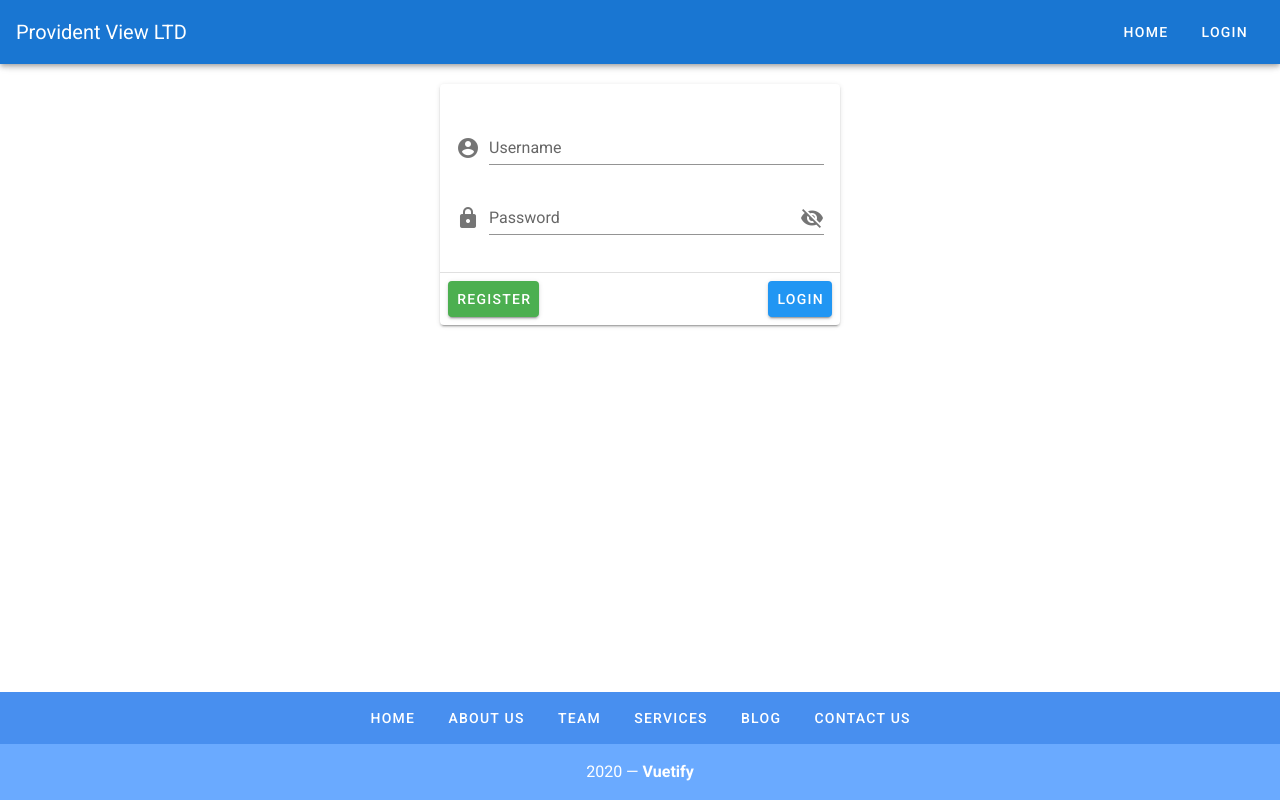
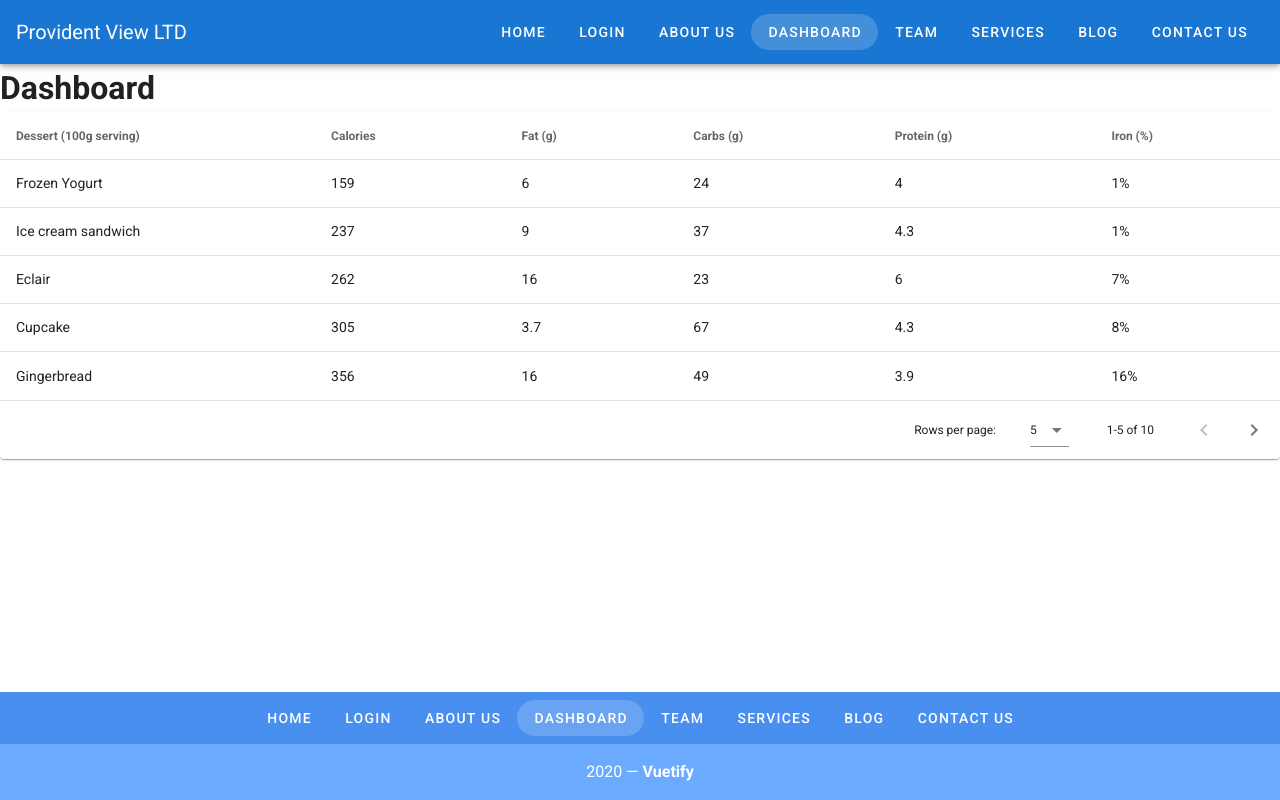
Before and after one commit to dm-creations/providentview, a Vue app: page /dashboard in a window 1280 px wide. Built offline with nearby package versions, Linux system fonts and the light colour scheme.

Commit message:
lesson 3 complete

```diff
--- a/package.json
+++ b/package.json
@@ -10,11 +10,13 @@
   "dependencies": {
     "core-js": "^3.6.5",
     "vue": "^2.6.11",
+    "vue-router": "^3.2.0",
     "vuetify": "^2.2.11"
   },
   "devDependencies": {
     "@vue/cli-plugin-babel": "~4.4.0",
     "@vue/cli-plugin-eslint": "~4.4.0",
+    "@vue/cli-plugin-router": "^4.4.6",
     "@vue/cli-service": "~4.4.0",
     "babel-eslint": "^10.1.0",
     "eslint": "^6.7.2",
--- a/src/App.vue
+++ b/src/App.vue
@@ -1,40 +1,19 @@
 <template>
   <v-app>
-
     <v-app-bar app color="primary" dark>
       <v-toolbar-title>Provident View LTD</v-toolbar-title>
       <v-spacer></v-spacer>
-      <v-btn text rounded>Home</v-btn>
-      <v-btn text rounded>Login</v-btn>
+      <v-btn
+        v-for="link in links"
+        :key="`${link.label}-header-link`"
+        text
+        rounded
+        :to="link.url">
+        {{ link.label }}
+      </v-btn>
     </v-app-bar>
     <v-content>
-      <!-- login Module -->
-      <v-card width="400" class="mx-auto mt-5">
-        <v-card-title>
-
-        </v-card-title>
-        <v-card-text>
-          <v-form>
-            <v-text-field
-              label="Username"
-              prepend-icon="mdi-account-circle"
-              />
-            <v-text-field
-              :type="showPassword ? 'text' : 'password'"
-              label="Password"
-              prepend-icon="mdi-lock"
-              :append-icon="showPassword ? 'mdi-eye' : 'mdi-eye-off'"
-              @click:append="showPassword = !showPassword"
-            />
-          </v-form>
-        </v-card-text>
-        <v-divider />
-        <v-card-actions>
-          <v-btn color="success">Register</v-btn>
-          <v-spacer></v-spacer>
-          <v-btn color="info">Login</v-btn>
-        </v-card-actions>
-      </v-card>
+      <router-view></router-view>
     </v-content>
     <v-footer
       color="primary lighten-1"
@@ -46,13 +25,14 @@
       >
         <v-btn
           v-for="link in links"
-          :key="link"
+          :key="`${link.label}-footer-link`"
           color="white"
           text
           rounded
           class="my-2"
+          :to="link.url"
         >
-          {{ link }}
+          {{ link.label }}
         </v-btn>
         <v-col
           class="primary lighten-2 py-4 text-center white--text"
@@ -70,20 +50,45 @@
 
 export default {
   name: 'App',
-
   components: {
   },
-
-  data: () => ({
-    showPassword: false,
-    links: [
-        'Home',
-        'About Us',
-        'Team',
-        'Services',
-        'Blog',
-        'Contact Us',
+  data () {
+    return {
+      links: [
+        {
+          label: 'Home',
+          url: '/'
+        },
+        {
+          label: 'Login',
+          url: '/login'
+        },
+        {
+          label: 'About Us',
+          url: '/about-us'
+        },
+        {
+          label: 'Dashboard',
+          url: '/dashboard'
+        },
+        {
+          label: 'Team',
+          url: '/team'
+        },
+        {
+          label: 'Services',
+          url: '/services'
+        },
+        {
+          label: 'Blog',
+          url: '/blog'
+        },
+        {
+          label: 'Contact Us',
+          url: '/contact-us'
+        }
       ],
-  }),
-};
+    }
+  }
+}
 </script>
--- a/src/main.js
+++ b/src/main.js
@@ -1,10 +1,12 @@
 import Vue from 'vue'
 import App from './App.vue'
 import vuetify from './plugins/vuetify';
+import router from './router'
 
 Vue.config.productionTip = false
 
 new Vue({
   vuetify,
+  router,
   render: h => h(App)
 }).$mount('#app')
--- /dev/null
+++ b/src/router/index.js
@@ -0,0 +1,40 @@
+import Vue from 'vue'
+import VueRouter from 'vue-router'
+import Home from '../views/Home.vue'
+
+Vue.use(VueRouter)
+
+  const routes = [
+  {
+    path: '/',
+    name: 'Home',
+    component: Home
+  },
+  {
+    path: '/about',
+    name: 'About',
+    // route level code-splitting
+    // this generates a separate chunk (about.[hash].js) for this route
+    // which is lazy-loaded when the route is visited.
+    component: () => import(/* webpackChunkName: "about" */ '../views/About.vue')
+  },
+  {
+    path: '/login',
+    name: 'login',
+    // anonymous function only imports the login component when the user hits the route
+    component: () => import('../views/Login.vue')
+  },
+  {
+    path: '/dashboard',
+    name: 'dashboard',
+    component: () => import('../views/Dashboard.vue')
+  }
+]
+
+const router = new VueRouter({
+  mode: 'history',
+  base: process.env.BASE_URL,
+  routes
+})
+
+export default router
--- /dev/null
+++ b/src/views/About.vue
@@ -0,0 +1,5 @@
+<template>
+  <div class="about">
+    <h1>This is an about page</h1>
+  </div>
+</template>
--- /dev/null
+++ b/src/views/Dashboard.vue
@@ -0,0 +1,144 @@
+<template>
+    <div>
+        <h1>Dashboard</h1>
+        <v-data-table
+            :headers="headers"
+            :items="desserts"
+            :items-per-page="5"
+            class="elevation-1"
+            @click:row="selectRow"
+       ></v-data-table>
+        <v-snackbar
+            v-model="snackbar"
+        >
+            You have selected {{ currentItem }}
+
+            <template v-slot:action="{ attrs }">
+            <v-btn
+                color="pink"
+                text
+                v-bind="attrs"
+                @click="snackbar = false"
+            >
+                Close
+            </v-btn>
+            </template>
+        </v-snackbar>
+    </div>
+</template>
+
+<script>
+  export default {
+    data () {
+      return {
+        currentItem: '',
+        snackbar: false,
+        headers: [
+          {
+            text: 'Dessert (100g serving)',
+            align: 'start',
+            sortable: false,
+            value: 'name',
+          },
+          { text: 'Calories', value: 'calories' },
+          { text: 'Fat (g)', value: 'fat' },
+          { text: 'Carbs (g)', value: 'carbs' },
+          { text: 'Protein (g)', value: 'protein' },
+          { text: 'Iron (%)', value: 'iron' },
+        ],
+        desserts: [
+          {
+            name: 'Frozen Yogurt',
+            calories: 159,
+            fat: 6.0,
+            carbs: 24,
+            protein: 4.0,
+            iron: '1%',
+          },
+          {
+            name: 'Ice cream sandwich',
+            calories: 237,
+            fat: 9.0,
+            carbs: 37,
+            protein: 4.3,
+            iron: '1%',
+          },
+          {
+            name: 'Eclair',
+            calories: 262,
+            fat: 16.0,
+            carbs: 23,
+            protein: 6.0,
+            iron: '7%',
+          },
+          {
+            name: 'Cupcake',
+            calories: 305,
+            fat: 3.7,
+            carbs: 67,
+            protein: 4.3,
+            iron: '8%',
+          },
+          {
+            name: 'Gingerbread',
+            calories: 356,
+            fat: 16.0,
+            carbs: 49,
+            protein: 3.9,
+            iron: '16%',
+          },
+          {
+            name: 'Jelly bean',
+            calories: 375,
+            fat: 0.0,
+            carbs: 94,
+            protein: 0.0,
+            iron: '0%',
+          },
+          {
+            name: 'Lollipop',
+            calories: 392,
+            fat: 0.2,
+            carbs: 98,
+            protein: 0,
+            iron: '2%',
+          },
+          {
+            name: 'Honeycomb',
+            calories: 408,
+            fat: 3.2,
+            carbs: 87,
+            protein: 6.5,
+            iron: '45%',
+          },
+          {
+            name: 'Donut',
+            calories: 452,
+            fat: 25.0,
+            carbs: 51,
+            protein: 4.9,
+            iron: '22%',
+          },
+          {
+            name: 'KitKat',
+            calories: 518,
+            fat: 26.0,
+            carbs: 65,
+            protein: 7,
+            iron: '6%',
+          },
+        ],
+      }
+    },
+    methods: {
+        selectRow(event) {
+            this.snackbar = true
+            this.currentItem = event.name
+        }
+    }
+  }
+</script>
+
+<style scoped>
+
+</style>
--- /dev/null
+++ b/src/views/Home.vue
@@ -0,0 +1,17 @@
+<template>
+  <div class="home">
+    <HelloWorld msg="Welcome to Your Vue.js App"/>
+  </div>
+</template>
+
+<script>
+// @ is an alias to /src
+import HelloWorld from '@/components/HelloWorld.vue'
+
+export default {
+  name: 'Home',
+  components: {
+    HelloWorld
+  }
+}
+</script>
--- /dev/null
+++ b/src/views/Login.vue
@@ -0,0 +1,38 @@
+<template>
+    <v-card width="400" class="mx-auto mt-5">
+    <v-card-title>
+
+    </v-card-title>
+    <v-card-text>
+        <v-form>
+        <v-text-field
+            label="Username"
+            prepend-icon="mdi-account-circle"
+            />
+        <v-text-field
+            :type="showPassword ? 'text' : 'password'"
+            label="Password"
+            prepend-icon="mdi-lock"
+            :append-icon="showPassword ? 'mdi-eye' : 'mdi-eye-off'"
+            @click:append="showPassword = !showPassword"
+        />
+        </v-form>
+    </v-card-text>
+    <v-divider />
+    <v-card-actions>
+        <v-btn color="success">Register</v-btn>
+        <v-spacer></v-spacer>
+        <v-btn color="info">Login</v-btn>
+    </v-card-actions>
+    </v-card>
+</template>
+<script>
+export default {
+  name: 'LoginPage',
+  data () {
+      return {
+        showPassword: false,
+      }
+  }
+}
+</script>
```
Also changed, not shown: 1 other file (tests, documents, lock files or other folders).
